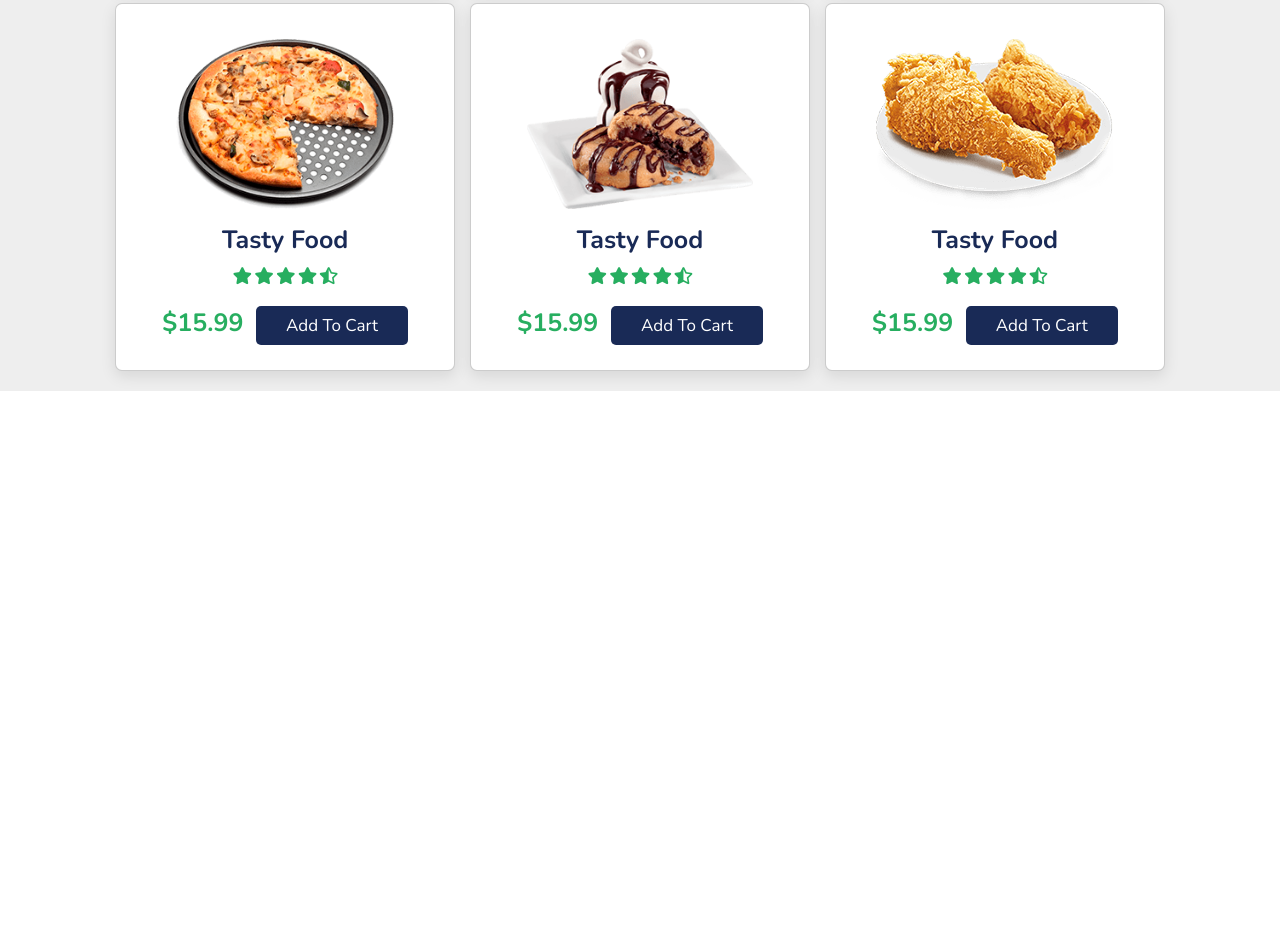
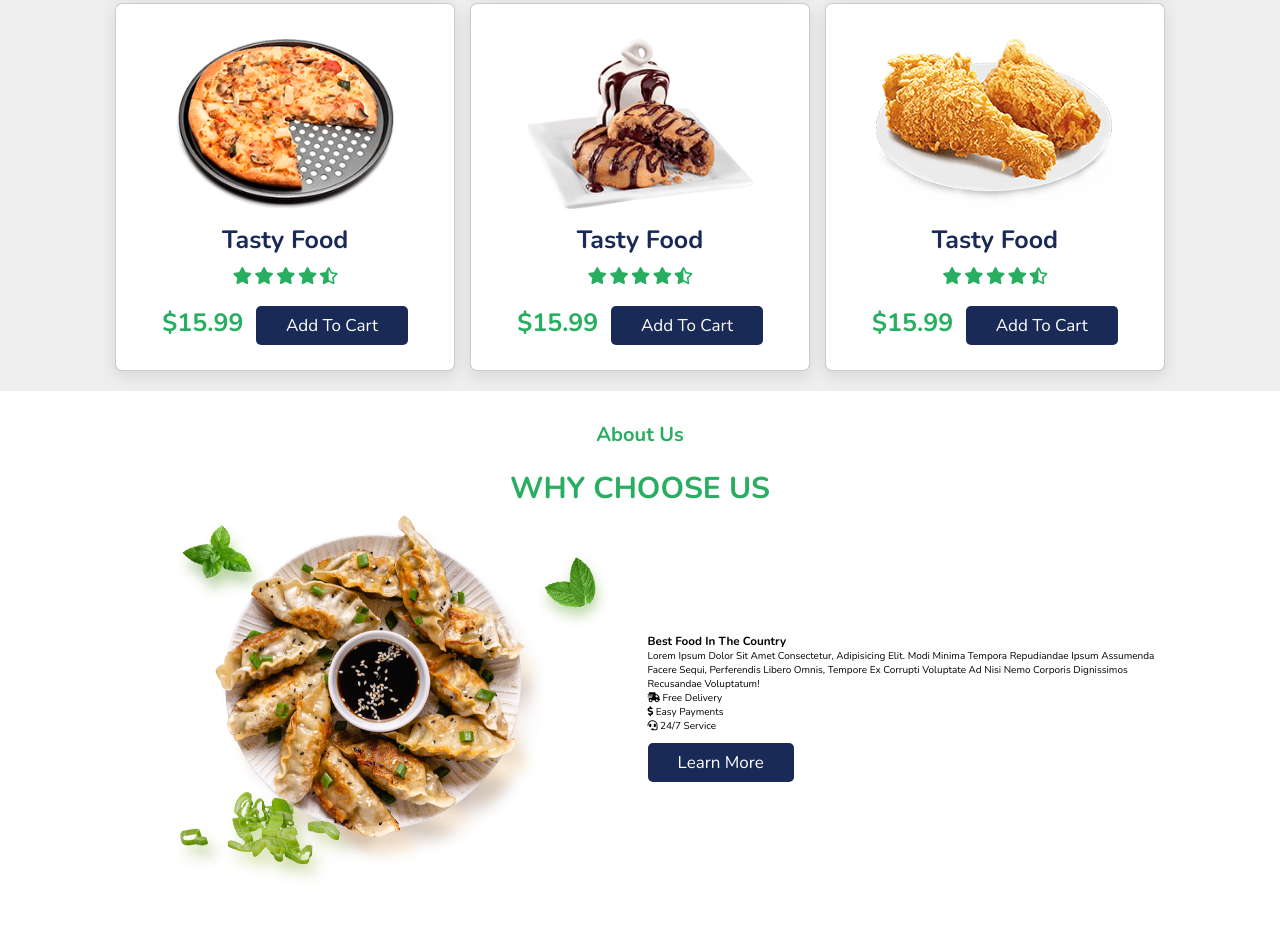
Before and after one commit to situhin2007/Restaurents, a plain HTML site: page index.html in a window 1280 px wide. Shown: the part 1151-2076 px from the top of the page. Before the commit the page ends 1542 px from the top, so only its background shows below. Drawn offline with nearby package versions, Linux system fonts and the light colour scheme.

Commit message:
aboutsectionStarts

```diff
--- a/css/style.css
+++ b/css/style.css
@@ -301,6 +301,25 @@ header .icons #menu-bars {
   font-size: 2.5rem;
 }
 
+.about .row {
+  display: flex;
+  flex-wrap: wrap;
+  gap: 1.5rem;
+  align-items: center;
+}
+
+.about .row .image {
+  flex: 1 1 45rem;
+}
+
+.about .row .image img {
+  width: 100%;
+}
+
+.about .row .content {
+  flex: 1 1 45rem;
+}
+
 /* media queries */
 
 @media (max-width: 991px) {
--- a/index.html
+++ b/index.html
@@ -220,6 +220,43 @@
 
 </section>
 
+<!-- dishes section ends -->
+
+<!-- about section starts  -->
+
+<section class="about" id="about">
+
+    <h3 class="sub-heading">about us</h3>
+    <h1 class="heading">why choose us</h1>
+
+    <div class="row">
+
+        <div class="image">
+            <img src="/images/about-img.png" alt="">
+        </div>
+
+        <div class="content">
+            <h3>best food in the country</h3>
+            <p>Lorem ipsum dolor sit amet consectetur, adipisicing elit. Modi minima tempora repudiandae ipsum assumenda facere sequi, perferendis libero omnis, tempore ex corrupti voluptate ad nisi nemo corporis dignissimos recusandae voluptatum!</p>
+        <div class="icon-container">
+            <div class="icon">
+                <i class="fas fa-shipping-fast"></i>
+                <span>free delivery</span>
+            </div>
+            <div class="icon">
+                <i class="fas fa-dollar-sign"></i>
+                <span>easy payments</span>
+            </div>
+            <div class="icon">
+                <i class="fas fa-headset"></i>
+                <span>24/7 service</span>
+                </div>
+            </div>
+            <a href="#" class="btn">Learn more</a>
+        </div>
+    </div>
+
+</section>
 
 
 
@@ -228,10 +265,7 @@
 
 
 
-
-
-
-<!-- dishes section ends -->
+<!-- about section ends  -->
 
 
 
```
